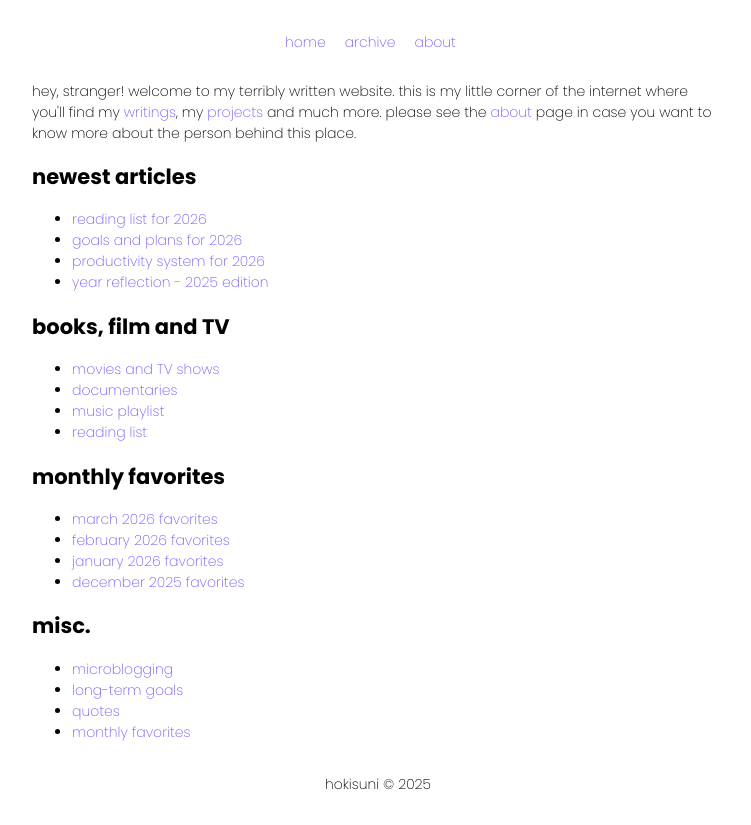
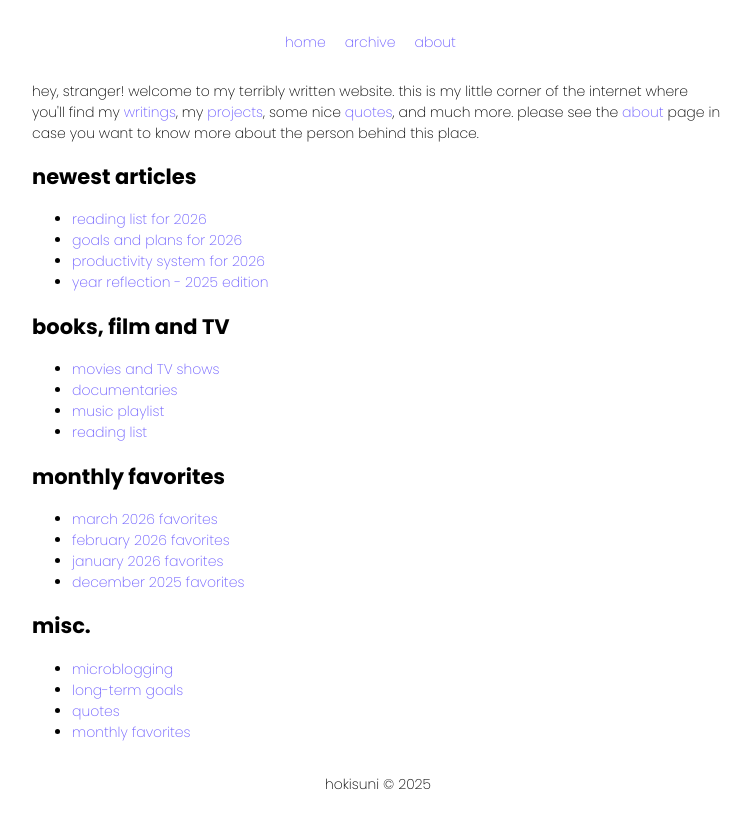
Before and after one commit to hokisuni/hokisuni.github.io, a plain HTML site: page index.html in a window 1280 px wide. Shown: the part 74-899 px from the top of the page, without its empty margins (262-1013 px from the left). Drawn offline with Linux system fonts and the light colour scheme.

Commit message:
Update index.html

```diff
--- a/index.html
+++ b/index.html
@@ -90,7 +90,7 @@ grid-column: span 3;
 </nav>
 <section></section>
 <article>
-<p>hey, stranger! welcome to my terribly written website. this is my little corner of the internet where you'll find my <a href="#">writings</a>, my <a href="#">projects</a> and much more. please see the <a href="#">about</a> page in case you want to know more about the person behind this place.</p>
+<p>hey, stranger! welcome to my terribly written website. this is my little corner of the internet where you'll find my <a href="#">writings</a>, my <a href="#">projects</a>, some nice <a href="#">quotes</a>, and much more. please see the <a href="#">about</a> page in case you want to know more about the person behind this place.</p>
 <h2>newest articles</h2>
 <ul>
 <li><a href="#">reading list for 2026</a></li>
```
